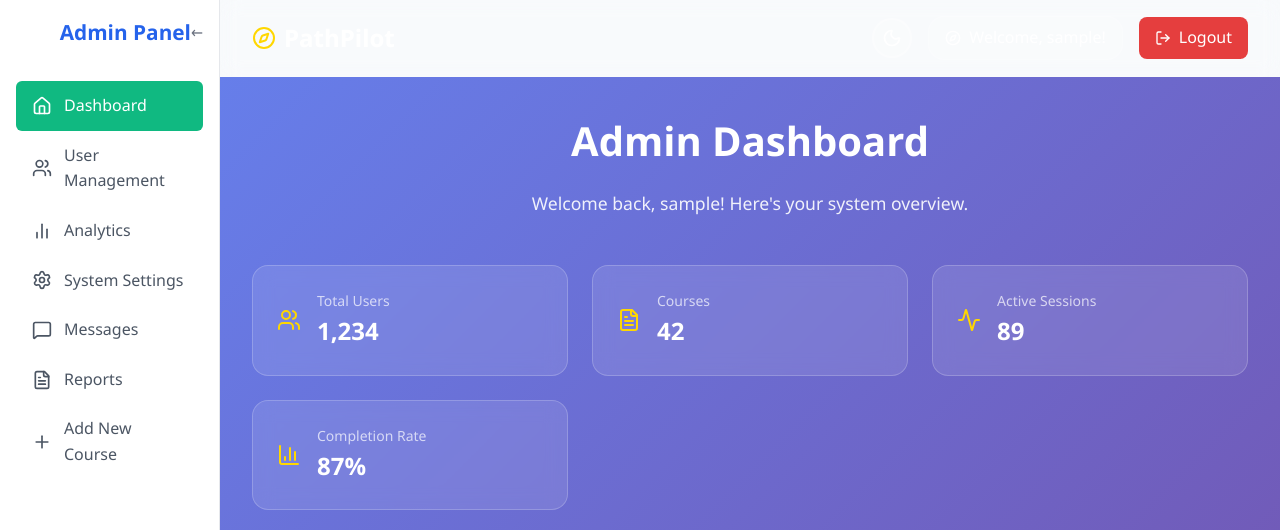
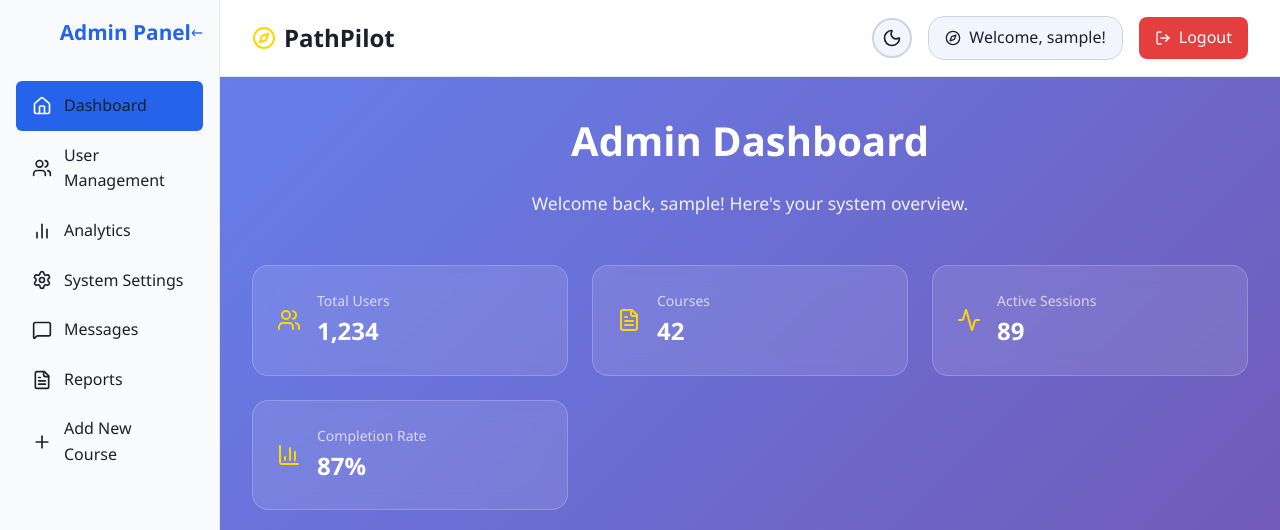
Before and after one commit to sharmanishita/cps, a React (Vite) app in the folder team-nishita-dashboard/client/: page /admin in a window 1280 px wide. Shown: the top 530 px of the page. Built offline with nearby package versions, Linux system fonts and the light colour scheme; no server answers; sample sign-in values are in the browser's storage.

Commit message:
fixed theme

```diff
--- a/team-nishita-dashboard/client/src/components/AdminSidebar.tsx
+++ b/team-nishita-dashboard/client/src/components/AdminSidebar.tsx
@@ -2,6 +2,7 @@ import React, { useState } from "react";
 import { NavLink, useLocation } from "react-router-dom";
 import { Users, BarChart2, Settings, FileText, MessageSquare, Plus, Home } from "lucide-react";
 import "./Sidebar.styles.css";
+import { useTheme } from '../contexts/ThemeContext';
 
 const adminLinks = [
   { name: "Dashboard", icon: <Home size={20} />, path: "/admin" },
@@ -16,11 +17,14 @@ const adminLinks = [
 const AdminSidebar: React.FC = () => {
   const [collapsed, setCollapsed] = useState(false);
   const location = useLocation();
+  const { darkMode } = useTheme();
 
   return (
-    <aside className={`sidebar ${collapsed ? "collapsed" : ""}`}>
+    <aside className={`sidebar admin-sidebar ${collapsed ? "collapsed" : ""} ${darkMode ? "dark" : "light"}`}>
       <div className="sidebar-header">
-        <span style={{ fontWeight: "bold", fontSize: "1.3rem", color: "#2563eb" }}>Admin Panel</span>
+        {!collapsed && (
+          <span style={{ fontWeight: "bold", fontSize: "1.3rem", color: "#2563eb" }}>Admin Panel</span>
+        )}
         <button
           onClick={() => setCollapsed(!collapsed)}
           className="collapse-btn"
--- a/team-nishita-dashboard/client/src/components/Sidebar.styles.css
+++ b/team-nishita-dashboard/client/src/components/Sidebar.styles.css
@@ -125,3 +125,59 @@
     transform: translateX(0);
   }
 }
+
+/* Light Theme Sidebar Overrides */
+.sidebar.light {
+  background-color: #f8fafc;
+  border-right: 1px solid #e2e8f0;
+}
+
+.sidebar.light .sidebar-item {
+  color: #1a202c;
+}
+
+.sidebar.light .sidebar-item:hover {
+  background-color: #d1fae5;
+  color: #10b981;
+}
+
+.sidebar.light .sidebar-item.active {
+  background-color: #10b981 !important;
+  color: #fff !important;
+}
+
+.sidebar.light .collapse-btn {
+  color: #64748b;
+}
+
+.sidebar.light .sidebar-label {
+  color: #1a202c;
+}
+
+/* Light Theme Admin Sidebar (Blue) Overrides */
+.sidebar.light.admin-sidebar {
+  background-color: #f8fafc;
+  border-right: 1px solid #e2e8f0;
+}
+
+.sidebar.light.admin-sidebar .sidebar-item {
+  color: #1a202c;
+}
+
+.sidebar.light.admin-sidebar .sidebar-item:hover {
+  background-color: #e0e7ef;
+  color: #2563eb;
+}
+
+.sidebar.light.admin-sidebar .sidebar-item.active {
+  background-color: #2563eb !important;
+  color: #fff !important;
+}
+
+.sidebar.light.admin-sidebar .collapse-btn {
+  color: #2563eb;
+}
+
+.sidebar.light.admin-sidebar .sidebar-label {
+  color: #1a202c;
+}
--- a/team-nishita-dashboard/client/src/components/Sidebar.tsx
+++ b/team-nishita-dashboard/client/src/components/Sidebar.tsx
@@ -5,6 +5,7 @@ import {
   Home, BarChart2, BookOpen, Book, Award, ThumbsUp, Share2, Menu
 } from 'lucide-react';
 import './Sidebar.styles.css';
+import { useTheme } from '../contexts/ThemeContext';
 
 interface SidebarProps {
   collapsed: boolean;
@@ -13,6 +14,7 @@ interface SidebarProps {
 
 const Sidebar: React.FC<SidebarProps> = ({ collapsed, setCollapsed }) => {
   const location = useLocation();
+  const { darkMode } = useTheme();
 
   const links = [
     { name: 'Home', icon: <Home size={20} />, path: '/dashboard' },
@@ -30,7 +32,7 @@ const Sidebar: React.FC<SidebarProps> = ({ collapsed, setCollapsed }) => {
   ];
 
   return (
-    <aside className={`sidebar ${collapsed ? 'collapsed' : ''}`}>
+    <aside className={`sidebar ${collapsed ? 'collapsed' : ''} ${darkMode ? 'dark' : 'light'}`}>
       <div className="sidebar-header">
         <button
           onClick={() => setCollapsed(!collapsed)}
--- a/team-nishita-dashboard/client/src/styles/global.css
+++ b/team-nishita-dashboard/client/src/styles/global.css
@@ -1666,3 +1666,44 @@ body.dark-theme {
     padding: 1.5rem;
   }
 }
+
+/* Light Theme Navbar Overrides */
+.navbar.light {
+  background: rgba(255, 255, 255, 0.95);
+  border-bottom: 1px solid #e2e8f0;
+}
+
+.navbar.light .navbar-brand {
+  color: #1a202c;
+}
+
+.navbar.light .welcome-box {
+  background: rgba(102, 126, 234, 0.08);
+  border: 1px solid #cbd5e1;
+  color: #1a202c;
+}
+
+.navbar.light .theme-toggle-btn {
+  background: rgba(102, 126, 234, 0.08);
+  border: 2px solid #cbd5e1;
+  color: #1a202c;
+}
+
+.navbar.light .theme-toggle-btn:hover {
+  background: rgba(102, 126, 234, 0.15);
+}
+
+.navbar.light .nav-btn.login-btn,
+.navbar.light .nav-btn.signup-btn {
+  background: #667eea;
+  color: white;
+}
+
+.navbar.light .nav-btn.logout-btn {
+  background: #e53e3e;
+  color: white;
+}
+
+.navbar.light .navbar-icon {
+  color: #ffd700;
+}
```
